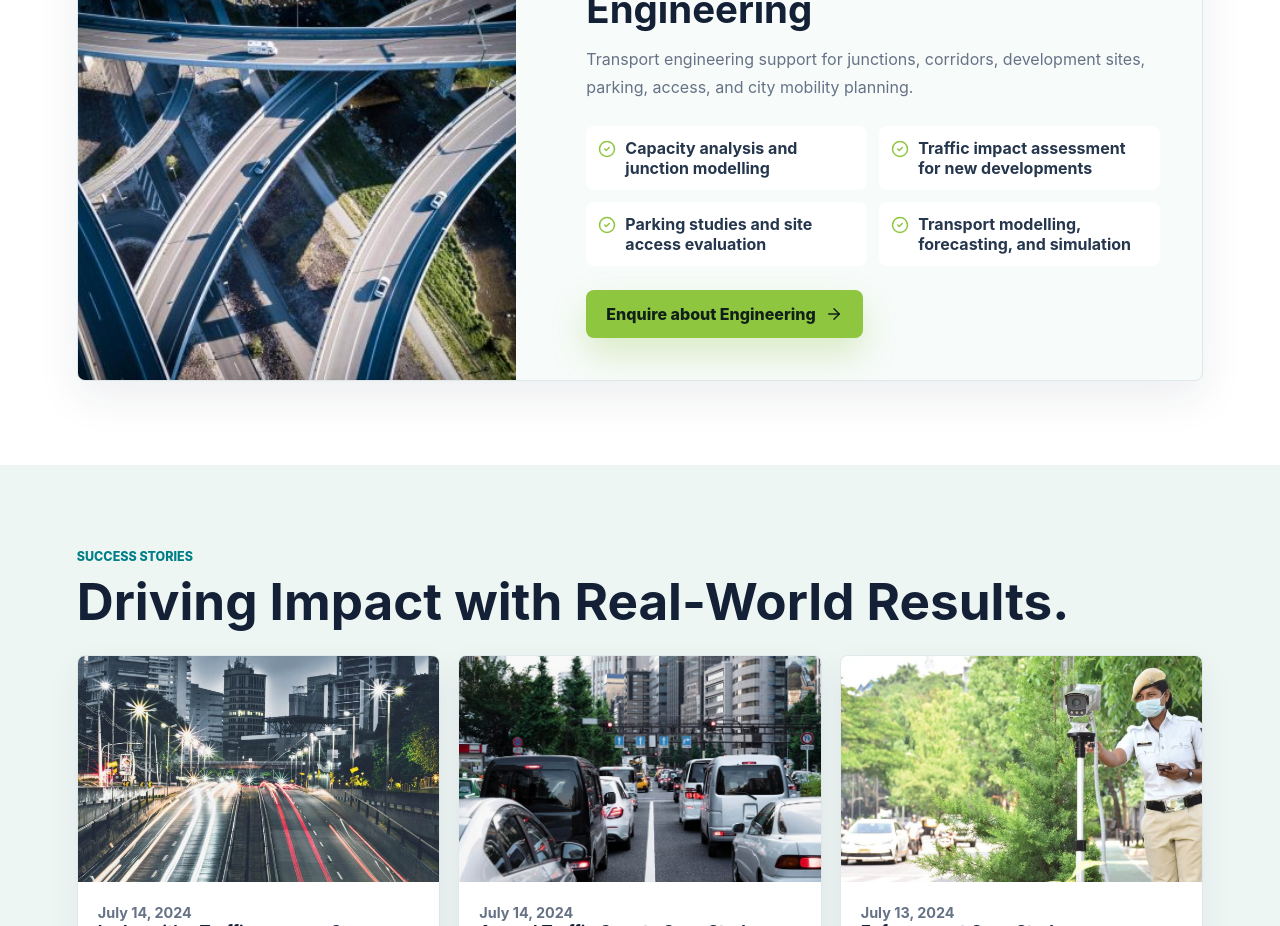
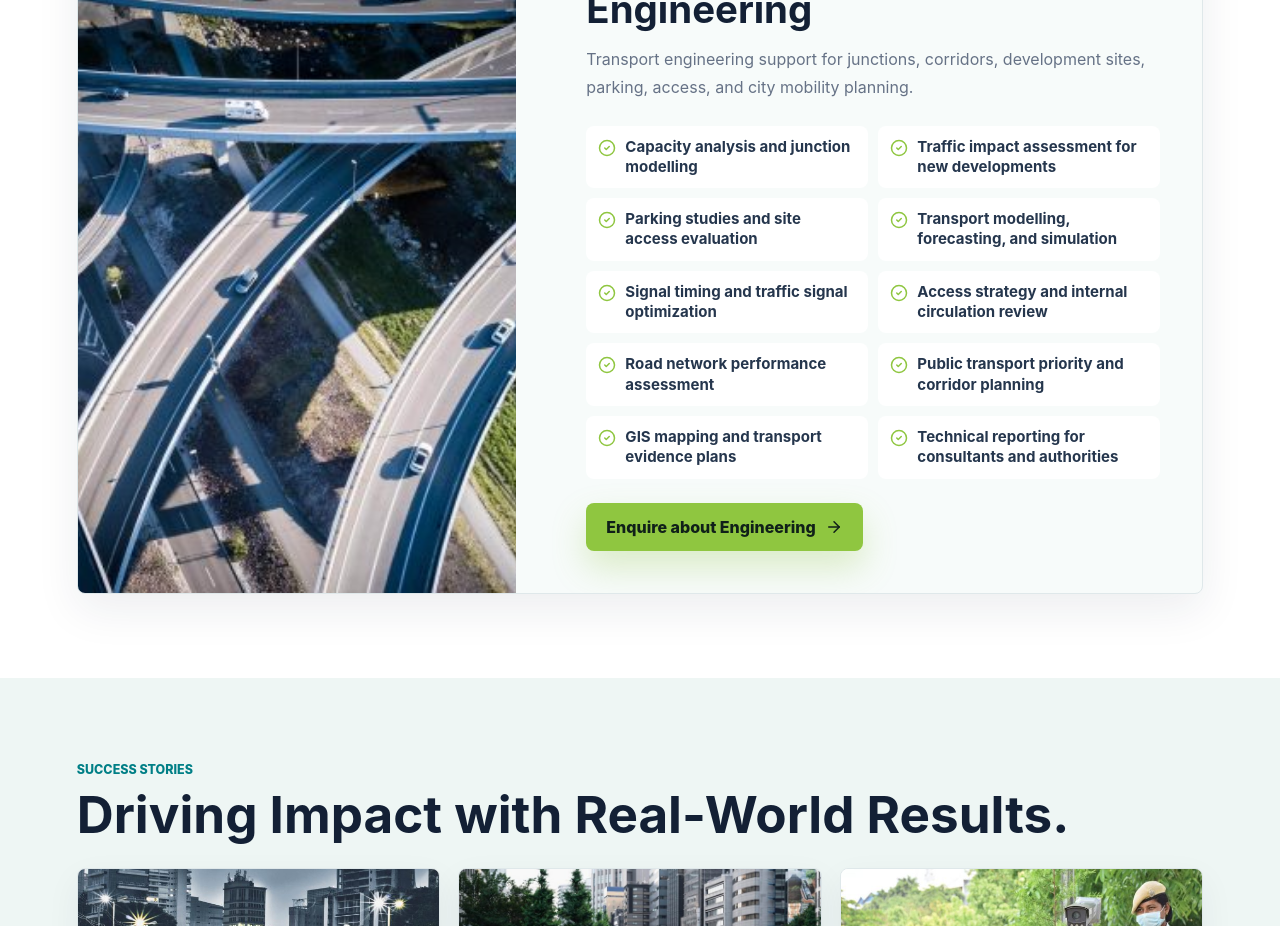
Before and after one commit to chandana351/traffic-data-analytics, a React (Vite) app: page / in a window 1280 px wide. Shown: the part 4520-5446 px from the top of the page. Built offline with nearby package versions, Linux system fonts and the light colour scheme.

Commit message:
Expand service offering details

```diff
--- a/src/main.jsx
+++ b/src/main.jsx
@@ -160,6 +160,12 @@ const similarServices = [
       "Traffic impact assessment for new developments",
       "Parking studies and site access evaluation",
       "Transport modelling, forecasting, and simulation",
+      "Signal timing and traffic signal optimization",
+      "Access strategy and internal circulation review",
+      "Road network performance assessment",
+      "Public transport priority and corridor planning",
+      "GIS mapping and transport evidence plans",
+      "Technical reporting for consultants and authorities",
     ],
   },
   {
@@ -172,6 +178,12 @@ const similarServices = [
       "ITMS and command centre dashboard workflows",
       "Traffic conflict studies for vehicles and vulnerable users",
       "Mobile enforcement and incident reporting support",
+      "Red-light and lane-violation monitoring workflows",
+      "School zone, work zone, and high-risk corridor studies",
+      "Before-and-after safety improvement analysis",
+      "Pedestrian and cyclist safety observations",
+      "Crash-risk location review and prioritization",
+      "Road safety audit evidence and reporting",
     ],
   },
   {
@@ -184,6 +196,12 @@ const similarServices = [
       "Turning movement counts and vehicle classification",
       "Origin-destination, queue, journey time, and parking surveys",
       "Public transport, pedestrian, cyclist, and NMU monitoring",
+      "Mid-block counts and speed data collection",
+      "Intersection saturation and delay surveys",
+      "Parking occupancy, turnover, and duration studies",
+      "Bus stop, station, and passenger movement surveys",
+      "Site reconnaissance, survey planning, and field deployment",
+      "Quality-checked data handover for analysis teams",
     ],
   },
   {
@@ -196,6 +214,12 @@ const similarServices = [
       "Mid-block volume, occupancy, saturation, and ATC reporting",
       "Dashboard-ready reporting through TrafficLenz workflows",
       "GIS mapping, data validation, and customized client reports",
+      "Vehicle class, movement, and peak-period summaries",
+      "Origin-destination and journey time analysis",
+      "Parking demand, utilization, and trend reporting",
+      "Pedestrian, cyclist, and NMU analytics",
+      "Before-and-after comparison dashboards",
+      "Executive summaries and decision-ready visual reports",
     ],
   },
 ];
--- a/src/styles.css
+++ b/src/styles.css
@@ -901,7 +901,7 @@ h3 {
 .offering-list {
   display: grid;
   grid-template-columns: repeat(2, minmax(0, 1fr));
-  gap: 12px;
+  gap: 10px;
   margin: 24px 0;
 }
 
@@ -909,11 +909,14 @@ h3 {
   display: flex;
   gap: 9px;
   align-items: flex-start;
-  padding: 12px;
+  min-height: 58px;
+  padding: 11px 12px;
   border-radius: 8px;
   background: #fff;
   color: var(--ink);
   font-weight: 700;
+  font-size: 0.94rem;
+  line-height: 1.35;
 }
 
 .offering-list svg {
```
Also changed, not shown: 5 other files (tests, documents, lock files or other folders).
